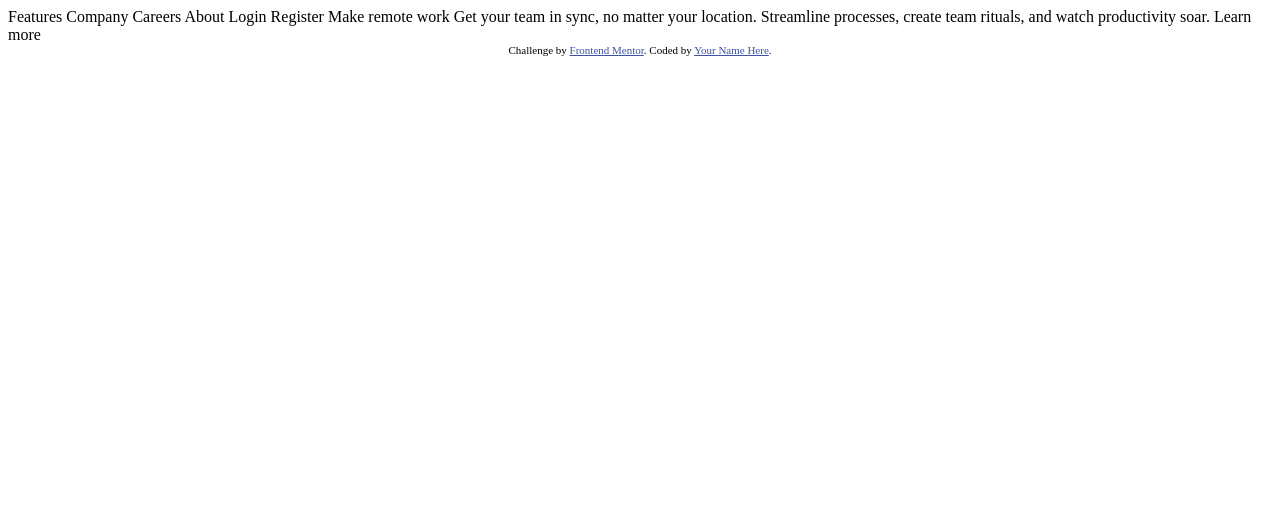
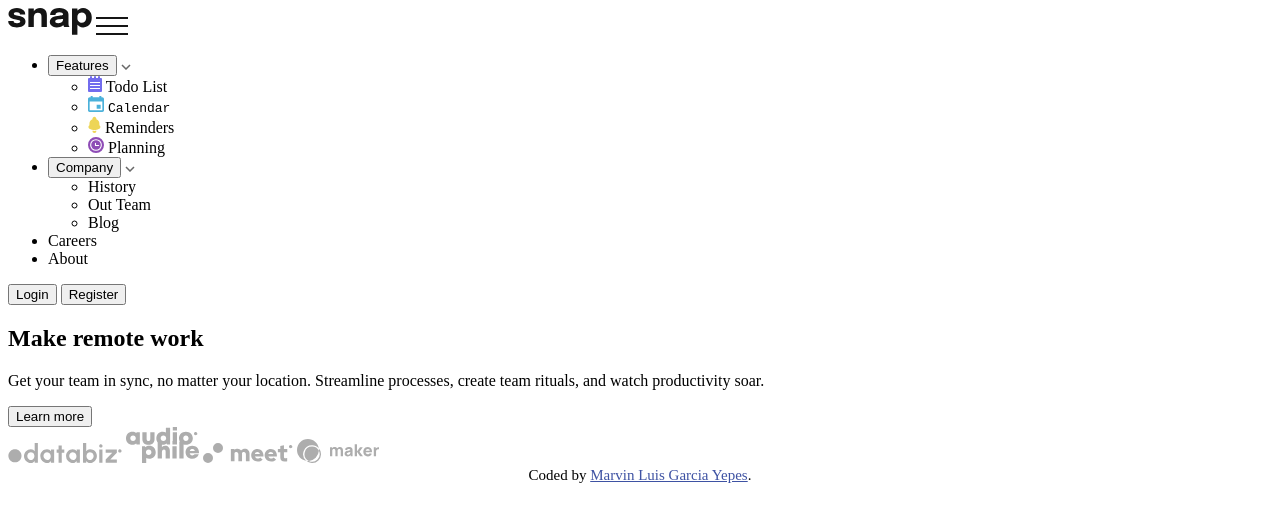
Before and after one commit to marvin-garcia-yepes/menu-desplegable, a plain HTML site: page index.html in a window 1280 px wide. Drawn offline with Linux system fonts and the light colour scheme.

Commit message:
HTML
Codigo HTML listo para iniciar con el CSS

```diff
--- a/index.html
+++ b/index.html
@@ -10,30 +10,73 @@
 
   <!-- Feel free to remove these styles or customise in your own stylesheet 👍 -->
   <style>
-    .attribution { font-size: 11px; text-align: center; }
+    .attribution { font-size: 15px; text-align: center; }
     .attribution a { color: hsl(228, 45%, 44%); }
   </style>
 </head>
 <body>
 
-  Features
-  Company
-  Careers
-  About
+    <header>
+        <img src="./images/logo.svg" alt="logo">
+        <img src="./images/icon-menu.svg" alt="">
+        <nav>
+            <ul>
+                <li>
+                   <button> Features</button>
+                     <img src="./images/icon-arrow-down.svg" alt="flechaAbajo">
+                     <ul>
+                        <li>
+                            <img src="./images/icon-todo.svg" alt="calendar">
+                            <span>Todo List</span>
+                        </li>
+                        <li>
+                            <img src="./images/icon-calendar.svg" alt="calendar icon">
+                            <samp>Calendar</samp>
+                        </li>
+                        <li>
+                            <img src="./images/icon-reminders.svg" alt="remenders icon">
+                            <span>Reminders</span>
+                        </li>
+                        <li>
+                            <img src="./images/icon-planning.svg" alt="planning icon">
+                            <span>Planning</span>
+                        </li>
+                     </ul>
+                </li>
+                <li>
+                    <button>Company </button>
+                    <img src="./images/icon-arrow-down.svg" alt="flecha abajo">
 
-  Login
-  Register
-
-  Make remote work
-
-  Get your team in sync, no matter your location. Streamline processes,
-  create team rituals, and watch productivity soar.
-
-  Learn more
+                    <ul>
+                        <li>History</li>
+                        <li>Out Team</li>
+                        <li>Blog</li>
+                    </ul>
+                </li>
+                <li>Careers</li>
+                <li>About</li>
+            </ul>
+            <button>Login</button>
+            <button>Register</button>
+        </nav>
+    </header>
+    <main>
+        <section>
+            <h2> Make remote work</h2>
+            <p>Get your team in sync, no matter your location. Streamline processes,
+                create team rituals, and watch productivity soar.</p>
+                <button>Learn more</button>
+                <div>
+                    <img src="./images/client-databiz.svg" alt="databiz logo">
+                    <img src="./images/client-audiophile.svg" alt="audiophile logo">
+                    <img src="./images/client-meet.svg" alt="meet logo">
+                    <img src="./images/client-maker.svg" alt="maker logo">
+                </div>
+        </section>
+    </main>
 
   <div class="attribution">
-    Challenge by <a href="https://www.frontendmentor.io?ref=challenge" target="_blank">Frontend Mentor</a>.
-    Coded by <a href="#">Your Name Here</a>.
+    Coded by <a href="#">Marvin Luis Garcia Yepes</a>.
   </div>
 </body>
 </html>
```
